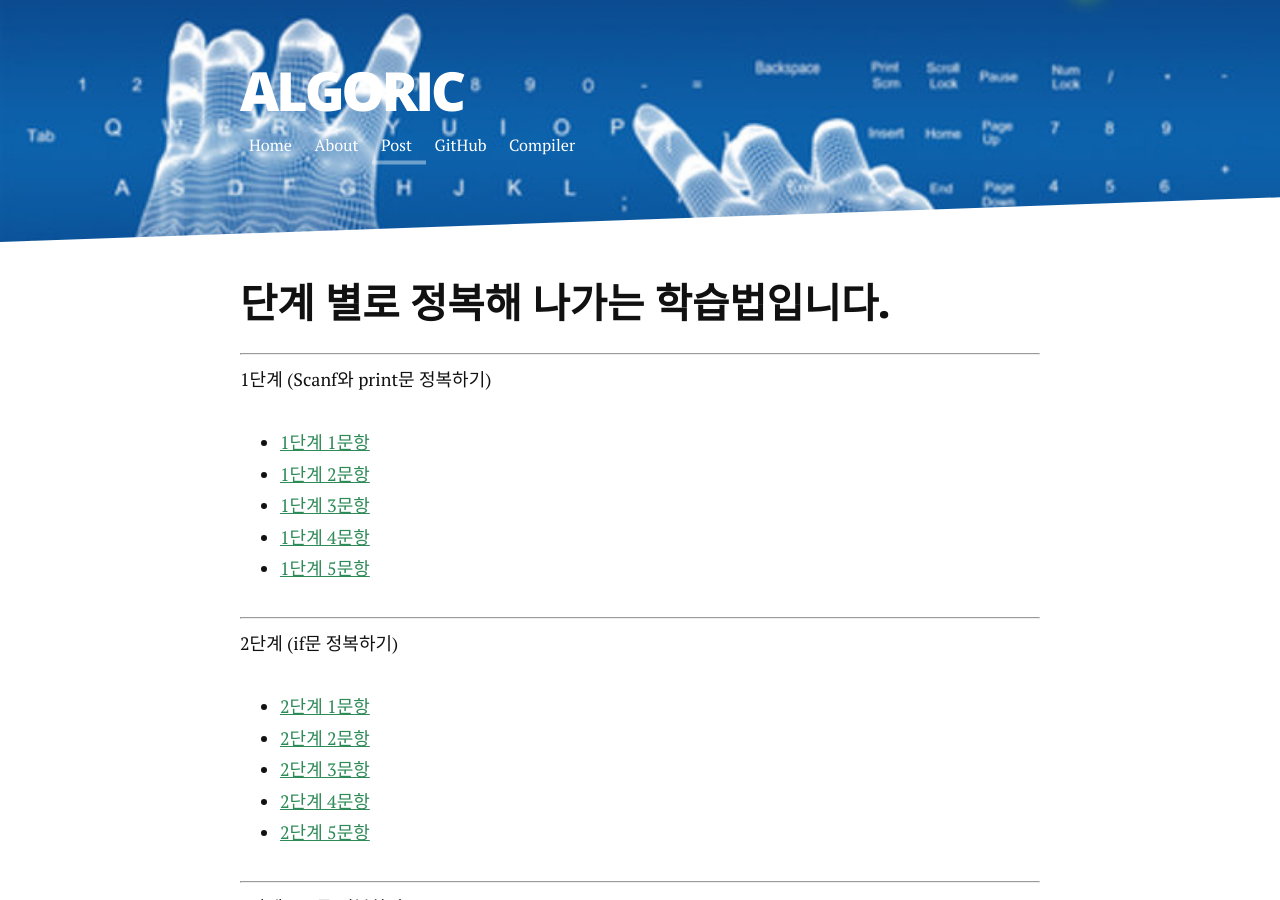
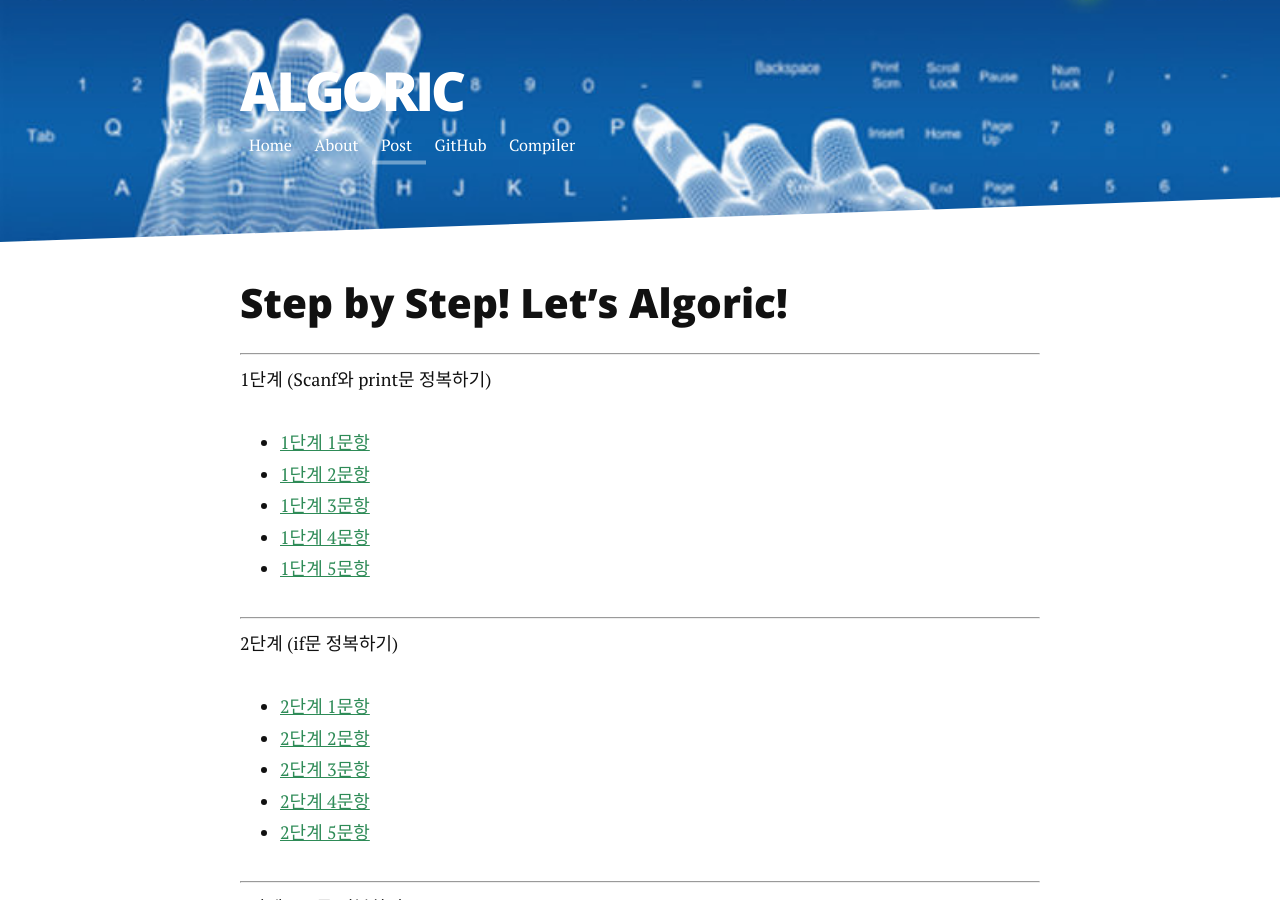
Before and after one commit to lsg154/lsg154.github.io, a Jekyll site: the page built from post.md, in a window 1280 px wide and 900 px high. Built offline with Jekyll 4.4.1, drawn with Linux system fonts in a browser that asks for light colours; nearby versions of some CDN libraries; Markdown is read by kramdown in place of the engine named in the settings; comment, search, counter and statistics services are not loaded.

Commit message:
Update post.md

```diff
--- a/post.md
+++ b/post.md
@@ -3,7 +3,7 @@ title: Let's Algoric!
 layout: default
 ---
 
-##단계 별로 정복해 나가는 학습법입니다.
+## Step by Step! Let's Algoric!
 ---
 
 1단계 (Scanf와 print문 정복하기)
```
